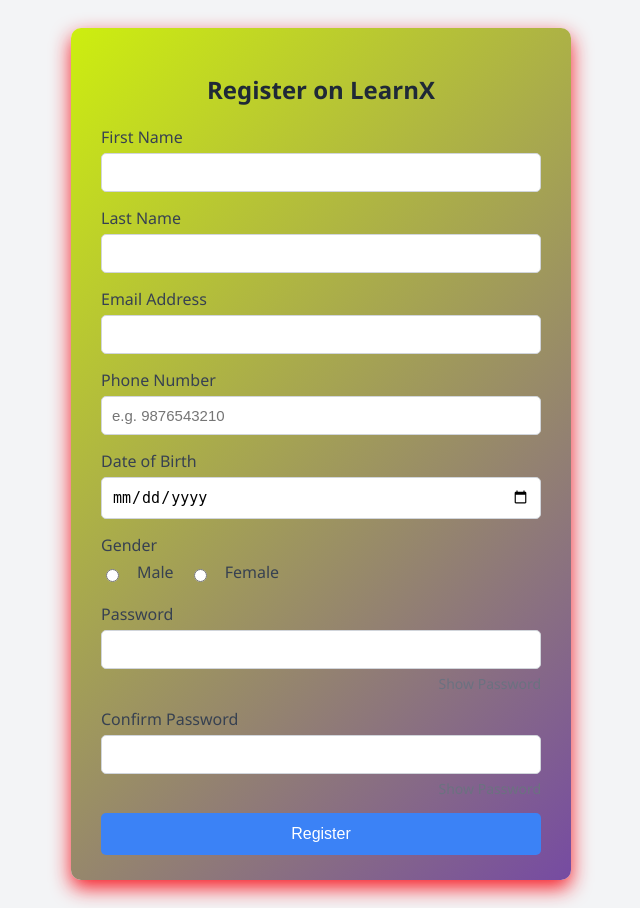
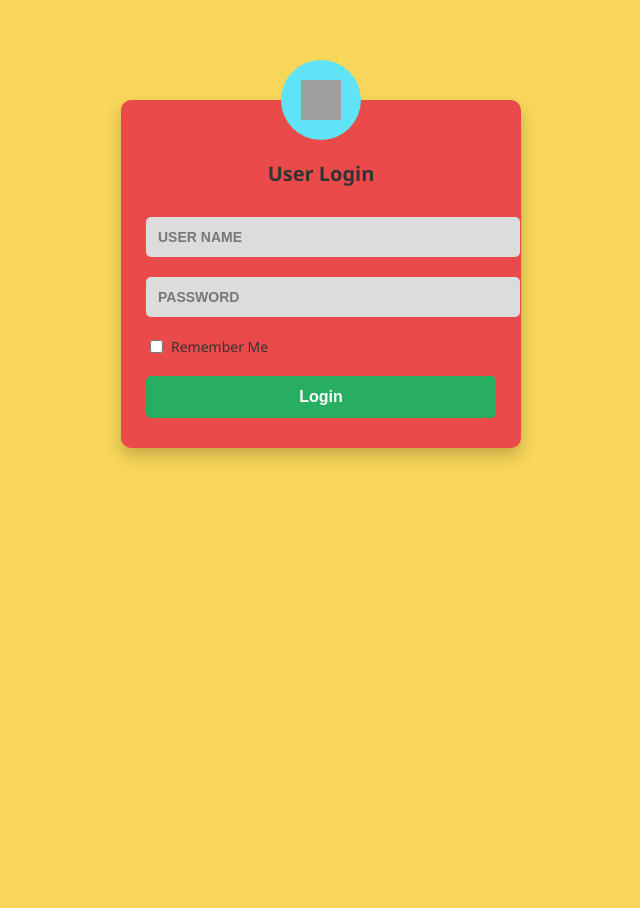
Before and after one commit to avanishrajput12/learning-platform, a PHP site: page /login.php in a window 1280 px wide. Shown: the whole page, without its empty margins (319-959 px from the left). After the commit the page ends 461 px from the top, so only its background shows below. Run offline with PHP 8.4, Linux system fonts and the light colour scheme; grey boxes are pictures that could not be loaded.

Commit message:
27-09-2025

```diff
--- a/login.php
+++ b/login.php
@@ -3,193 +3,130 @@
 <head>
   <meta charset="UTF-8" />
   <meta name="viewport" content="width=device-width, initial-scale=1.0"/>
-  <title>LearnX - Register</title>
+  <title>User Login - LearnX</title>
   <style>
-    * {
-      box-sizing: border-box;
+    body {
+      margin: 0;
+      padding: 0;
+      background-color: #f7d659; /* Yellow background */
+      font-family: 'Segoe UI', sans-serif;
     }
 
-    body {
-      font-family: 'Segoe UI', sans-serif;
-      background: #f3f4f6;
-      display: flex;
-      justify-content: center;
-      align-items: center;
-      padding: 20px;
-      min-height: 100vh;
+    .login-box {
+      background-color: #eb4a4aff;
+      width: 350px;
+      margin: 100px auto;
+      border-radius: 10px;
+      padding: 30px 25px;
+      text-align: center;
+      box-shadow: 0 8px 16px rgba(0, 0, 0, 0.2);
+      position: relative;
+    }
+    .login-box:hover{
+        box-shadow: 0 12px 30px rgba(31, 83, 226, 0.94);
+        transform: translateY(-5px);
+        transition: all 0.3s ease;
     }
 
-    .container {
-      background:linear-gradient(135deg, #cdee0fff, #764ba2);
-      padding: 25px 30px;
-      border-radius: 10px;
-      box-shadow: 0 8px 20px rgba(247, 13, 24, 0.93);
-      width: 100%;
-      max-width: 500px;
-    }
-    .container:hover{
-        box-shadow: 0 12px 30px rgba(0, 0, 0, 0.2);
-        transform: translateY(-5px);
-        transition: all 0.3s ease;
-
+    .login-box .avatar {
+      width: 80px;
+      height: 80px;
+      background-color: #60e3f5ff;
+      border-radius: 50%;
+      margin: -70px auto 10px;
+      display: flex;
+      align-items: center;
+      justify-content: center;
     }
 
-    h2 {
-      text-align: center;
-      color: #1f2937;
-      margin-bottom: 20px;
+    .login-box .avatar img {
+      width: 40px;
+      height: 40px;
     }
 
-    form {
-      display: flex;
-      flex-direction: column;
-      gap: 15px;
+    .login-box h2 {
+      margin: 20px 0;
+      color: #333;
+      font-size: 20px;
     }
 
-    .form-group {
-      display: flex;
-      flex-direction: column;
+    .login-box input[type="text"],
+    .login-box input[type="password"] {
+      width: 100%;
+      padding: 12px;
+      margin: 10px 0;
+      border: none;
+      background-color: #dcdcdc;
+      border-radius: 5px;
+      font-size: 14px;
     }
 
-    label {
-      font-weight: 500;
-      color: #374151;
-      margin-bottom: 5px;
+    .login-box input::placeholder {
+      color: #777;
+      text-transform: uppercase;
+      font-weight: 600;
     }
 
-    input[type="text"],
-    input[type="email"],
-    input[type="tel"],
-    input[type="date"],
-    input[type="password"] {
-      padding: 10px;
-      border: 1px solid #d1d5db;
-      border-radius: 5px;
-      font-size: 15px;
+    .remember-me {
+      display: flex;
+      align-items: center;
+      justify-content: flex-start;
+      margin: 10px 0;
+      font-size: 14px;
+      color: #333;
     }
 
-    .gender-options {
-      display: flex;
-      gap: 15px;
-      align-items: center;
+    .remember-me input {
+      margin-right: 8px;
     }
 
-    .gender-options label {
-      font-weight: normal;
-      color: #374151;
+    .login-box button {
+      width: 100%;
+      padding: 12px;
+      background-color: #27ae60;
+      color: white;
+      border: none;
+      border-radius: 5px;
+      font-weight: bold;
+      font-size: 16px;
+      cursor: pointer;
+      margin-top: 10px;
+      transition: background 0.3s ease;
     }
 
-    .toggle-password {
-      font-size: 14px;
-      color: #6b7280;
-      cursor: pointer;
-      user-select: none;
-      margin-top: 5px;
-      align-self: flex-end;
+    .login-box button:hover {
+      background-color: #219150;
     }
 
-    button {
-      background-color: #3b82f6;
-      color: white;
-      padding: 12px;
-      border: none;
-      border-radius: 5px;
-      font-size: 16px;
-      cursor: pointer;
-      transition: background-color 0.3s ease;
-    }
-
-    button:hover {
-      background-color: #2563eb;
-    }
-
-    @media screen and (max-width: 480px) {
-      .container {
+    @media (max-width: 400px) {
+      .login-box {
+        width: 90%;
         padding: 20px;
       }
 
-      form {
-        gap: 12px;
-      }
-
-      input,
-      button {
-        font-size: 14px;
-      }
-
-      .toggle-password {
-        font-size: 13px;
+      .login-box h2 {
+        font-size: 18px;
       }
     }
   </style>
 </head>
 <body>
-  <div class="container">
-    <h2>Register on LearnX</h2>
+  <div class="login-box">
+    <div class="avatar">
+      <img src="https://cdn-icons-png.flaticon.com/512/747/747545.png" alt="User Icon" />
+    </div>
+    <h2>User Login</h2>
     <form action="#" method="post">
-      <div class="form-group">
-        <label for="fname">First Name</label>
-        <input type="text" id="fname" name="fname" required />
+      <input type="text" name="username" placeholder="User Name" required />
+      <input type="password" name="password" placeholder="Password" required />
+
+      <div class="remember-me">
+        <input type="checkbox" id="remember" name="remember" />
+        <label for="remember">Remember Me</label>
       </div>
 
-      <div class="form-group">
-        <label for="lname">Last Name</label>
-        <input type="text" id="lname" name="lname" required />
-      </div>
-
-      <div class="form-group">
-        <label for="email">Email Address</label>
-        <input type="email" id="email" name="email" required />
-      </div>
-
-      <div class="form-group">
-        <label for="phone">Phone Number</label>
-        <input type="tel" id="phone" name="phone" required pattern="[0-9]{10}" placeholder="e.g. 9876543210" />
-      </div>
-
-      <div class="form-group">
-        <label for="dob">Date of Birth</label>
-        <input type="date" id="dob" name="dob" required />
-      </div>
-
-      <div class="form-group">
-        <label>Gender</label>
-        <div class="gender-options">
-          <input type="radio" id="male" name="gender" value="male" required />
-          <label for="male">Male</label>
-
-          <input type="radio" id="female" name="gender" value="female" />
-          <label for="female">Female</label>
-        </div>
-      </div>
-
-      <div class="form-group">
-        <label for="password">Password</label>
-        <input type="password" id="password" name="password" required />
-        <span class="toggle-password" onclick="togglePassword('password', this)">Show Password</span>
-      </div>
-
-      <div class="form-group">
-        <label for="repassword">Confirm Password</label>
-        <input type="password" id="repassword" name="repassword" required />
-        <span class="toggle-password" onclick="togglePassword('repassword', this)">Show Password</span>
-      </div>
-
-      <button type="submit">Register</button>
+      <button type="submit">Login</button>
     </form>
   </div>
-
-  <script>
-    function togglePassword(id, toggleElement) {
-      const input = document.getElementById(id);
-      if (input.type === "password") {
-        input.type = "text";
-        toggleElement.textContent = "Hide Password";
-      } else {
-        input.type = "password";
-        toggleElement.textContent = "Show Password";
-      }
-    }
-  </script>
 </body>
 </html>
```
Also changed, not shown: register.php (+195 -0 lines).
